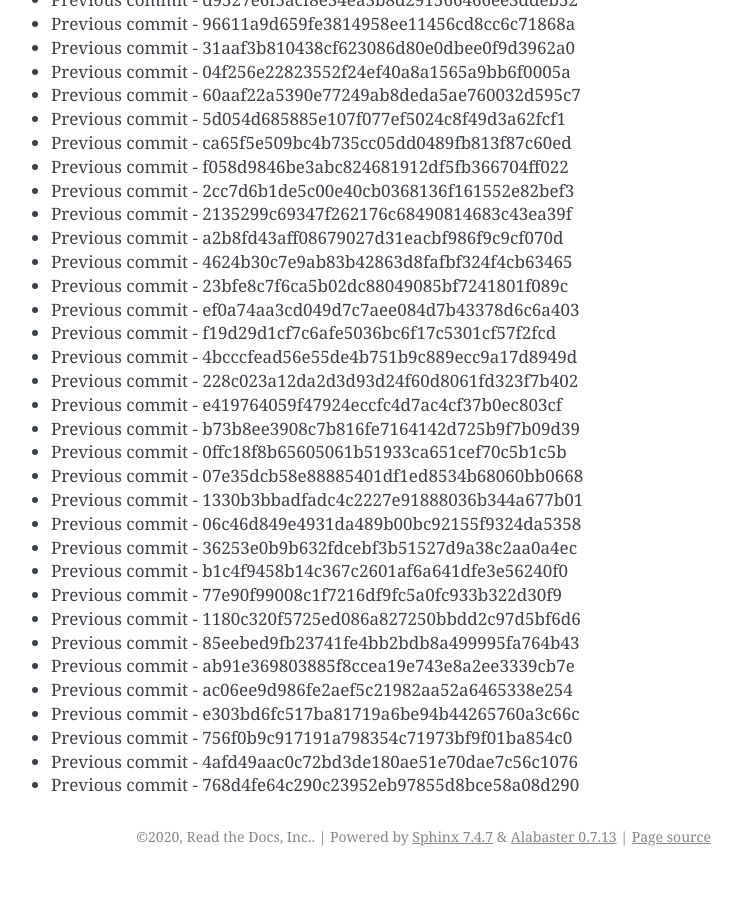
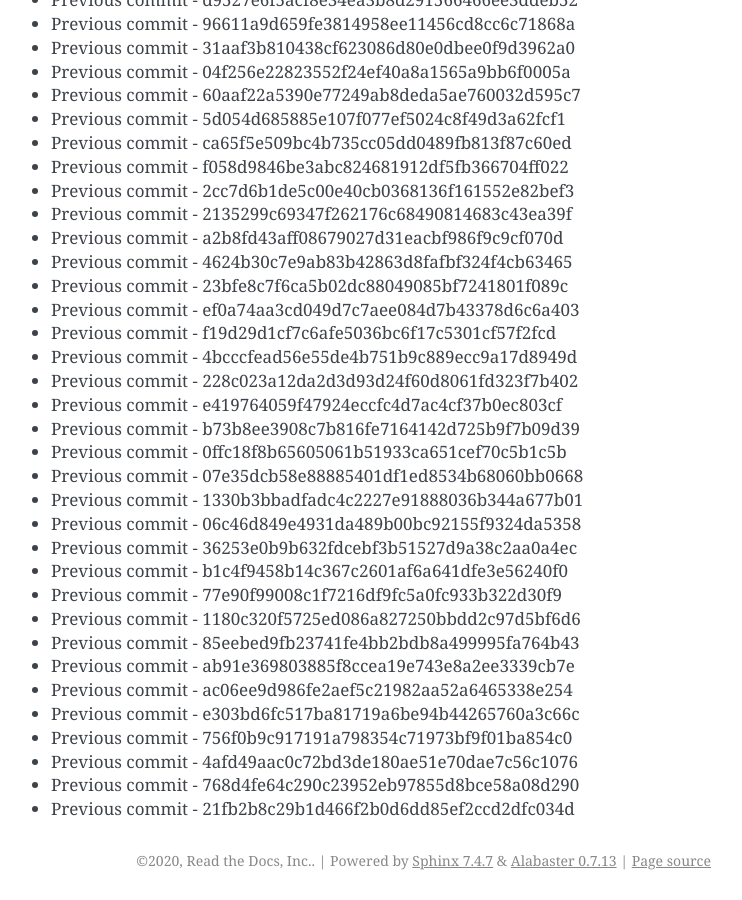
Before and after one commit to readthedocs/rtd-git-stresstest, a Sphinx documentation site: the page built from docs/updates.rst, in a window 1280 px wide and 900 px high, scrolled down 65835 px. Shown: the whole window, without its empty margins (399-1141 px from the left). Built offline with Sphinx 7.4.7, drawn with Linux system fonts in a browser that asks for light colours; before the commit the page ends 66711 px from its top, so only the background shows below that.

Commit message:
Generating commit from previous: 21fb2b8c29b1d466f2b0d6dd85ef2ccd2dfc034d

```diff
--- a/docs/updates.rst
+++ b/docs/updates.rst
@@ -2798,3 +2798,4 @@ It can be tested for any performance characteristics.
 * Previous commit - 756f0b9c917191a798354c71973bf9f01ba854c0
 * Previous commit - 4afd49aac0c72bd3de180ae51e70dae7c56c1076
 * Previous commit - 768d4fe64c290c23952eb97855d8bce58a08d290
+* Previous commit - 21fb2b8c29b1d466f2b0d6dd85ef2ccd2dfc034d
```
